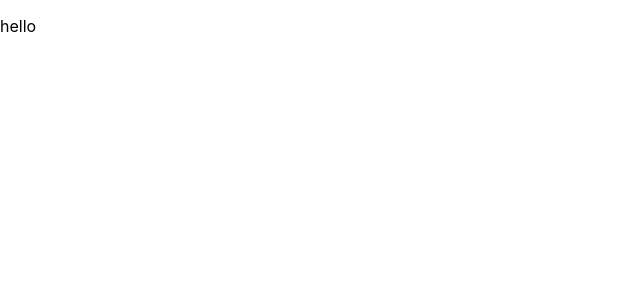
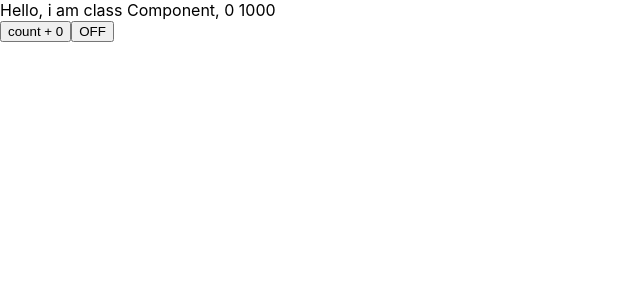
Before and after one commit to Abhishek-VG/oroz-aonoror, a React (Create React App) app: page / in a window 1280 px wide. Before the commit this address had no page. Shown: the top 300 px of the page, without its empty margins (0-640 px from the left). Built offline with nearby package versions, Linux system fonts and the light colour scheme.

Commit message:
added react class component

```diff
--- a/src/App.js
+++ b/src/App.js
@@ -1,10 +1,9 @@
 import "./App.css";
-import AppRoute from "./AppRoute";
+import {Toggle} from './pages/Toggle';
 function App() {
   return (
     <div>
-      <p>hello</p>
-      <AppRoute />
+      <Toggle />
     </div>
   );
 }
--- a/src/AppRoute.js
+++ /dev/null
@@ -1,19 +0,0 @@
-import React from "react";
-import { Routes, Route, Link, Outlet, BrowserRouter } from "react-router-dom";
-import MoviesAdd from "./pages/movies/Movies.add";
-import MoviesEdit from "./pages/movies/Movies.edit";
-import MoviesList from "./pages/movies/Movies.list";
-
-const AppRoute = () => {
-  return (
-    <BrowserRouter>
-      <Routes>
-        <Route path="/idiot/add" element={<MoviesAdd />} />
-        <Route path="idiot/edit/:id" element={<MoviesEdit />} />
-        <Route path="idiot/list" element={<MoviesList />} />
-        <Route path="idiot/list1" element={<MoviesList />} />
-      </Routes>
-    </BrowserRouter>
-  );
-};
-export default AppRoute;
--- /dev/null
+++ b/src/pages/ClassLifeCycle.js
@@ -0,0 +1,39 @@
+import React from "react";
+
+export class ClassLifeCycle extends React.Component {
+  constructor(props) {
+    super(props);
+    console.log("CONSTRUCTOR : props:", props);
+    this.state = {
+      m:1000,
+      bool: true,
+      name: "Jyo"
+    }
+    this.updateM = this.updateM.bind(this);
+  }
+
+  componentDidMount() {
+    console.log("I am component did mount")
+  }
+
+  componentDidUpdate() {
+    console.log("I am component Did update")
+  }
+
+  componentWillUnmount() {
+    console.log("I am component will unmount")
+  }
+
+  updateM() {
+    console.log(this)
+    this.setState({
+      ...this.state,
+      m: this.state.m + 1,
+    })
+  }
+
+  render() {
+    console.log("RENDER");
+    return <span onClick={this.updateM}>Hello, i am class Component, {this.props.count} {this.state.m}</span>;
+  }
+}
--- /dev/null
+++ b/src/pages/HooksLifeCycle.js
@@ -0,0 +1,18 @@
+import React from "react";
+
+export const HooksLifeCycle = ({ count }) => {
+  // this is mount cycle
+  React.useEffect(() => {
+    console.log("I am mount");
+    return () => {
+        console.log("I'm unmount")
+    }
+  }, []);
+
+  React.useEffect(() => {
+    console.log("I am update");
+  });
+
+
+  return <span>Papu is emme = {count}</span>;
+};
--- /dev/null
+++ b/src/pages/Toggle.js
@@ -0,0 +1,27 @@
+import React from "react";
+import { HooksLifeCycle } from "./HooksLifeCycle";
+import { ClassLifeCycle } from "./ClassLifeCycle";
+
+export const Toggle = () => {
+  const [count, setCount] = React.useState(0);
+  const [off, setOff] = React.useState(false);
+  return (
+    <div>
+      {!off && <ClassLifeCycle count={count} />}<br/>
+      <button
+        onClick={() => {
+          setCount(count + 1);
+        }}
+      >
+        count + {count}
+      </button>
+      <button
+        onClick={() => {
+          setOff(!off);
+        }}
+      >
+        {off ? "ON" : "OFF"}
+      </button>
+    </div>
+  );
+};
--- a/src/pages/movies/Movies.add.js
+++ /dev/null
@@ -1,6 +0,0 @@
-import React from "react";
-
-const MoviesAdd = () => {
-  return <p>im movie Add</p>;
-};
-export default MoviesAdd;
--- a/src/pages/movies/Movies.edit.js
+++ /dev/null
@@ -1,10 +0,0 @@
-import React from "react";
-import { useParams } from "react-router-dom";
-
-const MoviesEdit = () => {
-  const { id } = useParams();
-
-  console.log("params:", id);
-  return <p>movie edit{id}</p>;
-};
-export default MoviesEdit;
--- a/src/pages/movies/Movies.list.js
+++ /dev/null
@@ -1,6 +0,0 @@
-import React from "react";
-
-const MoviesList = () => {
-  return <p>im movie List</p>;
-};
-export default MoviesList;
```
